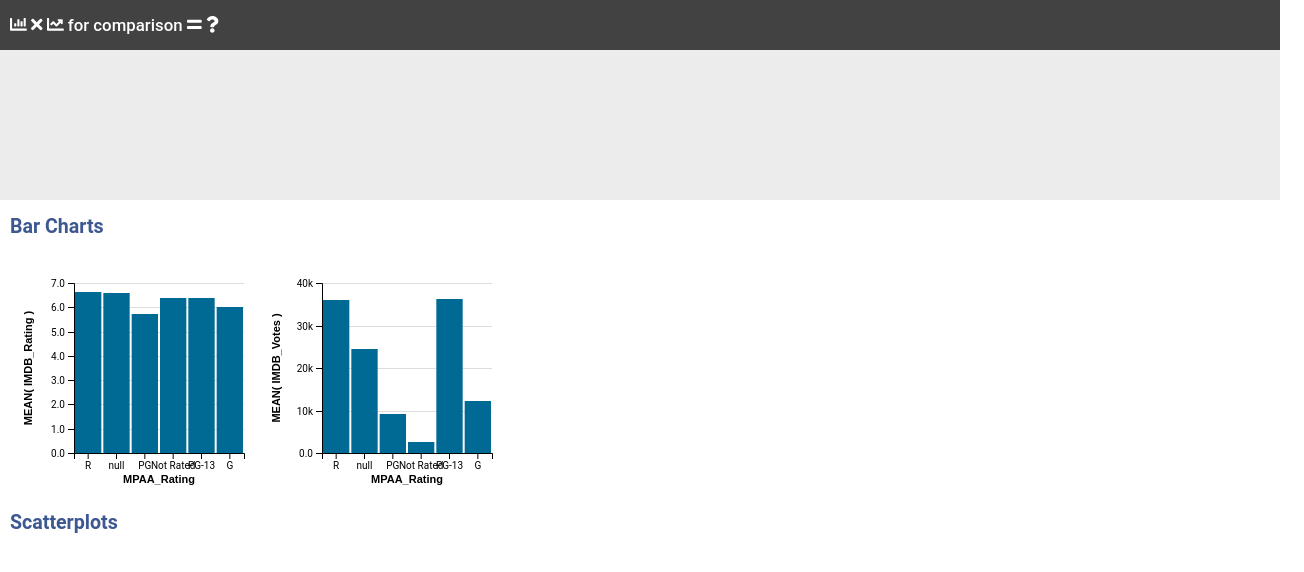
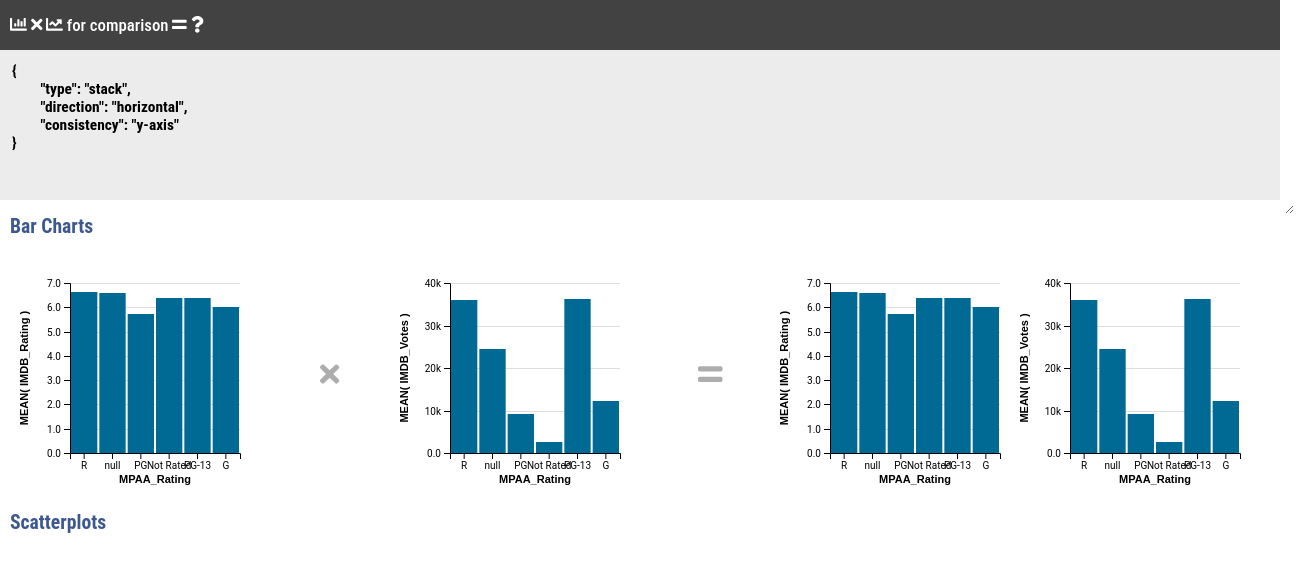
Before and after one commit to sehilyi/comparative-layout-explorer, a React app: page / in a window 1280 px wide. Shown: the top 572 px of the page, 1304 px wide, since content can reach past the window. Built offline with nearby package versions, Linux system fonts and the light colour scheme.

Commit message:
Add stack operations structure

```diff
--- a/src/components/app-root.scss
+++ b/src/components/app-root.scss
@@ -18,6 +18,17 @@
   .control-pane {
     height: 150px;
     background: #ececec;
+
+    textarea{
+      margin: 10px;
+      width: 100%;
+      height: 100%;
+      background: none;
+      border: none;
+      font-family: 'Roboto Condensed';
+      font-size: 1.1em;
+      font-weight: bold;
+    }
   }
 
   .main-pane {
--- a/src/components/app-root.tsx
+++ b/src/components/app-root.tsx
@@ -12,8 +12,8 @@ import {FontAwesomeIcon} from '@fortawesome/react-fontawesome';
 import {library} from '@fortawesome/fontawesome-svg-core';
 import {faChartBar, faChartLine, faTimes, faQuestion, faEquals, faArrowCircleRight} from '@fortawesome/free-solid-svg-icons';
 import {loadComparisionExamples as getScatterExamples} from 'src/models/example-maker';
-import {renderBarChart} from './visualizations/barcharts';
-import {DATASET_MOVIES} from 'src/datasets/movies';
+import {renderBarChart, getSimpleBarSpecs} from './visualizations/barcharts';
+import {renderCompChart} from './visualizations/comp-charts';
 library.add(faChartBar, faChartLine, faTimes, faQuestion, faEquals, faArrowCircleRight)
 
 export interface AppRootProps {
@@ -53,29 +53,15 @@ export class AppRootBase extends React.PureComponent<AppRootProps, {}> {
     //     f2: DATASET_ECOLI.fields[2]
     //   })
     // }
+    const {A, B, C} = getSimpleBarSpecs();
     let onBarChartA = (ref: SVGSVGElement) => {
-      renderBarChart(ref, {
-        data: {
-          values: DATASET_MOVIES.rawData
-        },
-        mark: "bar",
-        encoding: {
-          x: {field: "MPAA_Rating", type: "ordinal"},
-          y: {field: "IMDB_Rating", type: "quantitative", aggregate: "mean"}
-        }
-      });
+      renderBarChart(ref, A);
     }
     let onBarChartB = (ref: SVGSVGElement) => {
-      renderBarChart(ref, {
-        data: {
-          values: DATASET_MOVIES.rawData
-        },
-        mark: "bar",
-        encoding: {
-          x: {field: "MPAA_Rating", type: "ordinal"},
-          y: {field: "IMDB_Votes", type: "quantitative", aggregate: "mean"}
-        }
-      });
+      renderBarChart(ref, B);
+    }
+    let onBarChartAPlusB = (ref: SVGSVGElement) => {
+      renderCompChart(ref, A, B, C)
     }
     return (
       <div className='app-root'>
@@ -88,25 +74,27 @@ export class AppRootBase extends React.PureComponent<AppRootProps, {}> {
           {/* viz-subtlety-highlighter */}
         </div>
         <div className='control-pane'>
-
+          <textarea>
+            {JSON.stringify(C, null, '\t')}
+          </textarea>
         </div>
         <div className='main-pane'>
           {/* <h1>Design</h1>
           <div className='result-group test'>
             <div className='chart'>
-              <h2>Preview</h2>
-              <svg ref={onPreviewRef}></svg>
-            </div>
-            <div className='chart'>
-              <h2>Configure</h2>
-              <div className='option-panel'></div>
+              <div className='option-panel'>
+
+              </div>
             </div>
           </div> */}
           <h1>Bar Charts</h1>
           <div className='example-element'>
             <div className='result-group'>
               <div className='chart'><svg ref={onBarChartA}></svg></div>
+              <div className='score'><FontAwesomeIcon icon="times" className='trade-mark' /></div>
               <div className='chart'><svg ref={onBarChartB}></svg></div>
+              <div className='score'><FontAwesomeIcon icon="equals" className='trade-mark' /></div>
+              <div className='onBarChartAPlusB'><svg ref={onBarChartAPlusB}></svg></div>
             </div>
           </div>
           <h1>Scatterplots</h1>
--- a/src/components/visualizations/barcharts.ts
+++ b/src/components/visualizations/barcharts.ts
@@ -1,19 +1,39 @@
 import {Spec} from 'src/models/simple-vega-spec';
 import * as d3 from 'd3';
 import {CHART_TOTAL_SIZE, CHART_SIZE, CHART_MARGIN} from 'src/useful-factory/constants';
-import {uniqueValues} from 'src/useful-factory/utils';
-import {renderAxes, _width, _height, _g, _rect, _y, _x, _fill} from '.';
+import {uniqueValues, translate} from 'src/useful-factory/utils';
+import {renderAxes, _width, _height, _g, _rect, _y, _x, _fill, _transform, getAggValues} from '.';
 import {DATASET_MOVIES} from 'src/datasets/movies';
+import {CompSpec} from 'src/models/comp-spec';
 
-export function getSimpleBarSpec(): Spec {
+export const BAR_GAP = 2;
+
+export function getSimpleBarSpecs(): {A: Spec, B: Spec, C: CompSpec} {
   return {
-    data: {
-      values: DATASET_MOVIES.rawData
+    A: {
+      data: {
+        values: DATASET_MOVIES.rawData
+      },
+      mark: "bar",
+      encoding: {
+        x: {field: "MPAA_Rating", type: "ordinal"},
+        y: {field: "IMDB_Rating", type: "quantitative", aggregate: "mean"}
+      }
     },
-    mark: "bar",
-    encoding: {
-      x: {field: "MPAA_Rating", type: "ordinal"},
-      y: {field: "IMDB_Rating", type: "quantitative", aggregate: "max"}
+    B: {
+      data: {
+        values: DATASET_MOVIES.rawData
+      },
+      mark: "bar",
+      encoding: {
+        x: {field: "MPAA_Rating", type: "ordinal"},
+        y: {field: "IMDB_Votes", type: "quantitative", aggregate: "mean"}
+      }
+    },
+    C: {
+      type: 'stack',
+      direction: 'horizontal',
+      consistency: 'y-axis'
     }
   }
 }
@@ -22,27 +42,7 @@ export function renderBarChart(ref: SVGSVGElement, spec: Spec) {
   const {values} = spec.data;
   const {aggregate} = spec.encoding.y;  // constraint: only vertical bars handled
   const groups = uniqueValues(values, spec.encoding.x.field).sort((a, b) => parseInt(a) < parseInt(b) ? -1 : 1)
-  const aggValues = d3.nest()
-    .key(d => d[spec.encoding.x.field])
-    .rollup(function (d) {
-      switch (aggregate) {
-        case 'sum':
-          return d3.sum(d, _d => _d[spec.encoding.y.field]) as undefined; // what's wrong when undefined removed?
-        case 'mean':
-          return d3.mean(d, _d => _d[spec.encoding.y.field]) as undefined;
-        case 'median':
-          return d3.median(d, _d => _d[spec.encoding.y.field]) as undefined;
-        case 'min':
-          return d3.min(d, _d => _d[spec.encoding.y.field]) as undefined;
-        case 'max':
-          return d3.max(d, _d => _d[spec.encoding.y.field]) as undefined;
-        case 'count':
-          return d.length as undefined;
-        default:
-          return d3.sum(d, _d => _d[spec.encoding.y.field]) as undefined;
-      }
-    })
-    .entries(values);
+  const aggValues = getAggValues(values, spec.encoding.x.field, spec.encoding.y.field, aggregate);
 
   d3.select(ref).selectAll('*').remove();
 
@@ -52,10 +52,11 @@ export function renderBarChart(ref: SVGSVGElement, spec: Spec) {
 
   const g = d3.select(ref).append(_g);
 
-  const {x, y} = renderAxes(ref, groups, aggValues.map(d => d.value), spec);
+  const gAxis = g.append(_g)
+    .attr(_transform, translate(CHART_MARGIN.left, CHART_MARGIN.top));
+  const {x, y} = renderAxes(gAxis, groups, aggValues.map(d => d.value), spec);
 
-  const barGap = 2;
-  const barWidth = CHART_SIZE.width / groups.length - barGap;
+  const barWidth = CHART_SIZE.width / groups.length - BAR_GAP;
 
   g.selectAll('bar')
     .data(aggValues)
--- /dev/null
+++ b/src/components/visualizations/comp-charts.ts
@@ -0,0 +1,73 @@
+import {Spec} from "src/models/simple-vega-spec";
+import {CompSpec} from "src/models/comp-spec";
+import d3 = require("d3");
+import {_g, _width, _height, _color, _fill, renderAxes, getAggValues, _transform, _rect, _y, _x} from ".";
+import {CHART_TOTAL_SIZE, CHART_MARGIN, CHART_SIZE} from "src/useful-factory/constants";
+import {uniqueValues, translate} from "src/useful-factory/utils";
+import {BAR_GAP} from "./barcharts";
+
+export function renderCompChart(ref: SVGSVGElement, A: Spec, B: Spec, C: CompSpec) {
+  d3.select(ref).selectAll('*').remove();
+
+  d3.select(ref).append(_g);
+
+  switch (C.type) {
+    case 'stack': renderStackChart(ref, A, B, C); break;
+    default: renderStackChart(ref, A, B, C); break;
+  }
+}
+
+function renderStackChart(ref: SVGSVGElement, A: Spec, B: Spec, C: CompSpec) {
+  if (C.direction === 'horizontal') {
+    d3.select(ref)
+      .attr(_width, CHART_TOTAL_SIZE.width * 2)
+      .attr(_height, CHART_TOTAL_SIZE.height)
+
+    const gl = d3.select(ref).append(_g), gr = d3.select(ref).append(_g);
+    {
+      /// A
+      const glAxis = gl.append(_g)
+        .attr(_transform, translate(CHART_MARGIN.left, CHART_MARGIN.top));
+      const {values} = A.data;
+      const {aggregate} = A.encoding.y;
+      const groups = uniqueValues(values, A.encoding.x.field);
+      const aggValues = getAggValues(values, A.encoding.x.field, A.encoding.y.field, aggregate);
+      const {x, y} = renderAxes(glAxis, groups, aggValues.map(d => d.value), A);
+
+      const barWidth = CHART_SIZE.width / groups.length - BAR_GAP;
+
+      gl.selectAll('bar')
+        .data(aggValues)
+        .enter().append(_rect)
+        .classed('bar', true)
+        .attr(_y, d => CHART_MARGIN.top + y(d.value))
+        .attr(_x, d => CHART_MARGIN.left + x(d.key) + 1)
+        .attr(_width, barWidth)
+        .attr(_height, d => CHART_SIZE.height - y(d.value))
+        .attr(_fill, '#006994')
+    }
+    {
+      /// B
+      const grAxis = gl.append(_g)
+        .attr(_transform, translate(CHART_TOTAL_SIZE.width + CHART_MARGIN.left, CHART_MARGIN.top));
+      const {values} = B.data;
+      const {aggregate} = B.encoding.y;
+      const groups = uniqueValues(values, B.encoding.x.field);
+      const aggValues = getAggValues(values, B.encoding.x.field, B.encoding.y.field, aggregate);
+      const {x, y} = renderAxes(grAxis, groups, aggValues.map(d => d.value), B);
+
+      const barWidth = CHART_SIZE.width / groups.length - BAR_GAP;
+
+      gr.attr(_transform, translate(CHART_TOTAL_SIZE.width, 0));
+      gr.selectAll('bar')
+        .data(aggValues)
+        .enter().append(_rect)
+        .classed('bar', true)
+        .attr(_y, d => CHART_MARGIN.top + y(d.value))
+        .attr(_x, d => CHART_MARGIN.left + x(d.key) + 1)
+        .attr(_width, barWidth)
+        .attr(_height, d => CHART_SIZE.height - y(d.value))
+        .attr(_fill, '#006994')
+    }
+  }
+}
--- a/src/components/visualizations/index.ts
+++ b/src/components/visualizations/index.ts
@@ -1,17 +1,40 @@
-import {Spec} from 'src/models/simple-vega-spec';
+import {Spec, Aggregate} from 'src/models/simple-vega-spec';
 import * as d3 from 'd3';
 import {CHART_SIZE, CHART_MARGIN} from 'src/useful-factory/constants';
 import {translate} from 'src/useful-factory/utils';
 
-export const _width = 'width', _height = 'height', _fill = 'fill', _color = 'color', _g = 'g', _rect = 'rect', _x = 'x', _y = 'y';
+export const _width = 'width', _height = 'height', _fill = 'fill', _color = 'color', _transform = 'transform', _g = 'g', _rect = 'rect', _x = 'x', _y = 'y';
 
 export function isBarChart(spec: Spec) {
   return spec.encoding.x.type === 'ordinal' && spec.encoding.y.type === 'quantitative';
 }
 
-export function renderAxes(ref: SVGSVGElement, xval: string[] | number[], yval: string[] | number[], spec: Spec) {
+export function getAggValues(values: object[], keyField: string, valueField: string, aggregate: Aggregate) {
+  return d3.nest()
+    .key(d => d[keyField])
+    .rollup(function (d) {
+      switch (aggregate) {
+        case 'sum':
+          return d3.sum(d, _d => _d[valueField]) as undefined; // what's wrong when undefined removed?
+        case 'mean':
+          return d3.mean(d, _d => _d[valueField]) as undefined;
+        case 'median':
+          return d3.median(d, _d => _d[valueField]) as undefined;
+        case 'min':
+          return d3.min(d, _d => _d[valueField]) as undefined;
+        case 'max':
+          return d3.max(d, _d => _d[valueField]) as undefined;
+        case 'count':
+          return d.length as undefined;
+        default:
+          return d3.sum(d, _d => _d[valueField]) as undefined;
+      }
+    })
+    .entries(values);
+}
+export function renderAxes(g: d3.Selection<SVGGElement, {}, null, undefined>, xval: string[] | number[], yval: string[] | number[], spec: Spec) {
 
-  const g = d3.select(ref).select('g');
+  // const g = d3.select(g).select('g');
   // const isXOrdinal = spec.encoding.x.type === 'ordinal', isYOrdinal = spec.encoding.y.type === 'ordinal';
 
   // const x = isXOrdinal ?
@@ -50,24 +73,23 @@ export function renderAxes(ref: SVGSVGElement, xval: string[] | number[], yval:
   if (!isBarChart(spec)) {
     g.append('g')
       .classed('grid', true)
-      .attr('transform', translate(CHART_MARGIN.left, CHART_SIZE.height + CHART_MARGIN.top))
+      .attr('transform', translate(0, CHART_SIZE.height))
       .call(xGrid)
   }
 
   g.append('g')
     .classed('grid', true)
-    .attr('transform', translate(CHART_MARGIN.left, CHART_MARGIN.top))
     .call(yGrid)
 
   let xaxis = g.append('g')
     .classed('axis', true)
     .attr('stroke', '#888888')
     .attr('stroke-width', 0.5)
-    .attr('transform', translate(CHART_MARGIN.left, CHART_SIZE.height + CHART_MARGIN.top))
+    .attr('transform', translate(0, CHART_SIZE.height))
     .call(xAxis)
 
   xaxis
-    .attr('transform', translate(CHART_MARGIN.left, CHART_SIZE.height + CHART_MARGIN.top))
+    .attr('transform', translate(0, CHART_SIZE.height))
     .append('text')
     .classed('label', true)
     .attr('x', CHART_SIZE.width / 2)
@@ -84,11 +106,9 @@ export function renderAxes(ref: SVGSVGElement, xval: string[] | number[], yval:
     .classed('axis', true)
     .attr('stroke', '#888888')
     .attr('stroke-width', 0.5)
-    .attr('transform', translate(CHART_MARGIN.left, CHART_MARGIN.top))
     .call(yAxis)
 
   yaxis
-    .attr('transform', translate(CHART_MARGIN.left, CHART_MARGIN.top))
     .append('text')
     .classed('label', true)
     .attr('transform', 'rotate(-90)')
--- a/src/index.scss
+++ b/src/index.scss
@@ -7,5 +7,5 @@ body {
   margin: 0;
   padding: 0;
   height: 100%;
-  font-family: Roboto;
+  font-family: 'Roboto Condensed';
 }
--- /dev/null
+++ b/src/models/comp-spec.ts
@@ -0,0 +1,9 @@
+// TODO: add spec defaults
+export type CompSpec = {
+  type: CompType
+  direction?: CompDirection
+  consistency: Consistency
+}
+export type CompType = "stack";
+export type CompDirection = "horizontal" | "vertical";
+export type Consistency = "y-axis";
--- a/tsconfig.json
+++ b/tsconfig.json
@@ -1,7 +1,6 @@
 {
   "compileOnSave": true,
   "compilerOptions": {
-    "declaration": true,
     "rootDir": "./src",
     "baseUrl": ".",
     "outDir": "build/dist",
```
